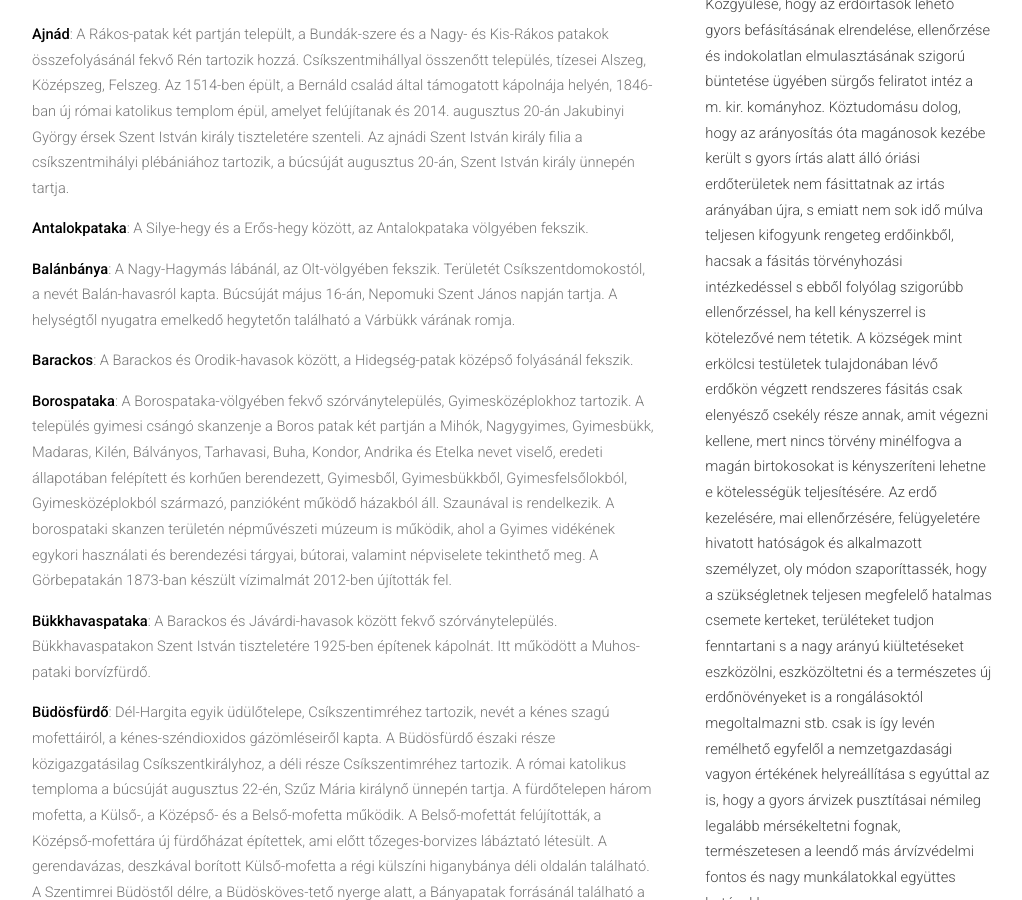
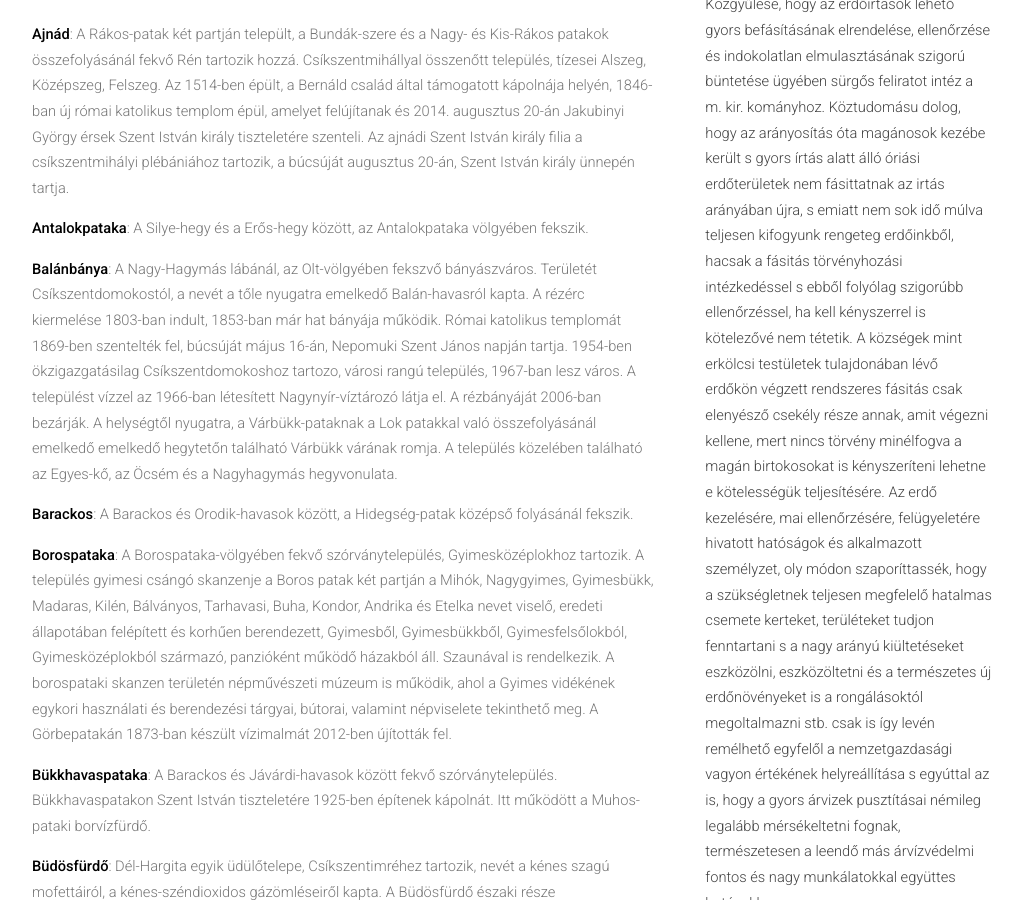
Before and after one commit to siculia/siculia.github.io, a Jekyll site: the page built from siculia-csikszek.html, in a window 1280 px wide and 900 px high, scrolled down 1641 px. Shown: the whole window, without its empty margins (128-1150 px from the left). Built offline with Jekyll 4.4.1, drawn with Linux system fonts in a browser that asks for light colours; nearby versions of some CDN libraries; library files that are not in the unit come from our copies; some of the changed text lies outside the part shown.

Commit message:
Balánbánya

```diff
--- a/siculia-csikszek.html
+++ b/siculia-csikszek.html
@@ -51,7 +51,7 @@ layout: default
 							<hr></hr>
 							<p style="text-align: left;"><b>Ajnád</b>: A Rákos-patak két partján települt, a Bundák-szere és a Nagy- és Kis-Rákos patakok összefolyásánál fekvő Rén tartozik hozzá. Csíkszentmihállyal összenőtt település, tízesei Alszeg, Középszeg, Felszeg. Az 1514-ben épült, a Bernáld család által támogatott kápolnája helyén, 1846-ban új római katolikus templom épül, amelyet felújítanak és 2014. augusztus 20-án Jakubinyi György érsek Szent István király tiszteletére szenteli. Az ajnádi Szent István király filia a csíkszentmihályi plébániához tartozik, a búcsúját augusztus 20-án, Szent István király ünnepén tartja.</p>
 							<p style="text-align: left;"><b>Antalokpataka</b>: A Silye-hegy és a Erős-hegy között, az Antalokpataka völgyében fekszik.</p>
-							<p style="text-align: left;"><b>Balánbánya</b>: A Nagy-Hagymás lábánál, az Olt-völgyében fekszik. Területét Csíkszentdomokostól, a nevét Balán-havasról kapta. Búcsúját május 16-án, Nepomuki Szent János napján tartja. A helységtől nyugatra emelkedő hegytetőn található a Várbükk várának romja.</p>
+							<p style="text-align: left;"><b>Balánbánya</b>: A Nagy-Hagymás lábánál, az Olt-völgyében fekszvő bányászváros. Területét Csíkszentdomokostól, a nevét a tőle nyugatra emelkedő Balán-havasról kapta. A rézérc kiermelése 1803-ban indult, 1853-ban már hat bányája működik. Római katolikus templomát 1869-ben szentelték fel, búcsúját május 16-án, Nepomuki Szent János napján tartja. 1954-ben ökzigazgatásilag Csíkszentdomokoshoz tartozo, városi rangú település, 1967-ban lesz város. A települést vízzel az 1966-ban létesített Nagynyír-víztározó látja el. A rézbányáját 2006-ban bezárják. A helységtől nyugatra, a Várbükk-pataknak a Lok patakkal való összefolyásánál emelkedő emelkedő hegytetőn található Várbükk várának romja. A település közelében található az Egyes-kő, az Öcsém és a Nagyhagymás hegyvonulata.</p>
 							<p style="text-align: left;"><b>Barackos</b>: A Barackos és Orodik-havasok között, a Hidegség-patak középső folyásánál fekszik.</p>
 							<p style="text-align: left;"><b>Borospataka</b>: A Borospataka-völgyében fekvő szórványtelepülés, Gyimesközéplokhoz tartozik. A település gyimesi csángó skanzenje a Boros patak két partján a Mihók, Nagygyimes, Gyimesbükk, Madaras, Kilén, Bálványos, Tarhavasi, Buha, Kondor, Andrika és Etelka nevet viselő, eredeti állapotában felépített és korhűen berendezett, Gyimesből, Gyimesbükkből, Gyimesfelsőlokból, Gyimesközéplokból származó, panzióként működő házakból áll. Szaunával is rendelkezik. A borospataki skanzen területén népművészeti múzeum is működik, ahol a Gyimes vidékének egykori használati és berendezési tárgyai, bútorai, valamint népviselete tekinthető meg. A Görbepatakán 1873-ban készült vízimalmát 2012-ben újították fel.</p>
 							<p style="text-align: left;"><b>Bükkhavaspataka</b>: A Barackos és Jávárdi-havasok között fekvő szórványtelepülés. Bükkhavaspatakon Szent István tiszteletére 1925-ben építenek kápolnát. Itt működött a Muhos-pataki borvízfürdő.</p>
@@ -105,6 +105,7 @@ layout: default
 							<p style="text-align: left;"><b>Gyimesközéplok</b>: A Tatros völgyének középső részén, Boros-patakától a Hidegség-pataka torkolatáig nyúló, havasi szórványtelepekből álló település. Borospataka, Kápolnapataka, Sötétpatak, Jávárdipataka, Bándpataka, Bükkhavaspataka, Hidegségpataka tartozik hozzá. Római katolikus temploma a Bűnbánó Mária Magdolna-templom, búcsúját július 22-én tartják. Gyimesközéplok 2006. augusztus 1-án lesz önálló egyházközség, Szent István király nevét viseli. Jávárdipataka Páduai Szent Antal fakápolnája búcsúnapja június 13-án van. Bándpatak(a) kápolnája 1927-ben épült, 2001-ben kibővítik, új tornyát 2004-ben emelik, a búcsúját július 2-án, Sarlós Boldogasszony napján tartja. Bükkhavaspataka kápolnája 1925-ben Szent István tiszteletére épült, búcsúját augusztus 20-án Szent István király ünnepén tartja.</p>
 							<p style="text-align: left;"><b>Hargitafürdő</b>: Magashegyi üdölőtelep, korábban a csicsói Büdös néven emlegették, 1898 és 1914 között Csíkcsicsó része volt, 1968-től Csíkszeredához tartozik. A Tolvajos-tetőről Hargita-fürdő felé elágazó utat 1942-1943-ban építik fel. Legismertebb épülete az Úz Bence menedékház, amit az Erdélyi Kárpát Egyesület Csíkszéki Szakosztálya sok lelkes túrista és síző támogatásával épített fel.  A hargitafürdői posta és a távbeszélőközpont 1943. március 4-én nyílik meg.A kaolinbányászat beindultával, a csíkcsicsói közbirtokosság tulájonában állt, 1920-as években létesült melegfürdőjét felszámolják, füdőfülkéit lakószobáknak alakítják át. Római katolikus kápolnája mellett 1996-ban új római katolikus templom épült, a búcsúját augusztus 20-án, Szent István király ünnepén tartja. A kaolin kitermelése mintegy öteven évet tartott. Hargitafürdőt borvizei, valamint szén-dioxidos száraz gázömlései, azaz mofettái tették ismerté, borvízforrásai a Szemvíz, Főborvíz, Farkas kútja, Pataki borvíz, Magdolna borvíz, Régi borvíz. Hideg borvizes fürdői az Apafi-fürdő, vagy Vallató, és a Lobogó-fürdő. Hargitafürdő mofettáját 2013-ban felújjították. Sí-, jég és biatlonpályákkal, kalandparkkal, fogadókkal, szállodákkal rendelkezik.</p>
 							<p style="text-align: left;"><b>Hidegség</b>: Hidegség, vagy Hidegségpataka a Tatros-patak baloldali mellékvize, a Hidegség-patak mentén fekszik, Gyimesközéplokhoz tartozik. A hidegségi haranglábnál a búcsút augusztus 6-án az Urunk színeváltozásának ünnepén tartják. A településen az 1925-ben emelt bükkhavasi kápolna beépítésével, 1999–2000-ben római-katolikus templomot építenek, amelyet 2000. augusztus 27-én Tamás József gyulafehérvári segédpüspök Szent István király tiszteletére szentel fel. A Szent István templomhoz 2003–2006 között plébániát építenek, amely Gyimesközéplok filiájaként a XIII. Felcsíki főesperesi kerülethez tartozik. A római katolikus templom búcsúja augusztus 20-án, Szent István király ünnepén van. A hidegségi Szent Imre tiszteletére szentelt görög-katolikus templomot 2015. november 5-én Tamás József, a Gyulafehérvári Római Katolikus Főegyházmegye segédpüspöke szenteli fel. Hidegségpatakában a Jávárdi-hegyen áll a Szent Péter és Pál kápolna, búcsúját június 29-én tarja.</p>
+							<p style="text-align: left;"><b>Heveder</b>: Vasláb település része. A Csobotár-féle házat 1969-ban római katolikus templommá alakítják.</p>
 							<p style="text-align: left;"><b>Hosszúaszó</b>: A Xántus-völgyben, a Hosszúaszó-patak felső folyása mentén fekszik. A Xántus-kápolnát a 1694-ben történt tatárbetörés során elesett Xántus Keresztes alcsíki királybíró emlékére emelték.</p>
 							<p style="text-align: left;"><b>Karcfalva</b>: A Madicsa és a Székászó-patak Oltba ömlésénél települt, Csíkjenőfalvával alkot községet. A település eredetileg a mai Madicsa helyén feküdt és Nagymadicsa volt a neve. Tízesei Felszeg, Alszeg. Tószeget és Ábrámfalvát 1694-ben a tatárok elpusztítják. A Karcfalva és Jenőfalva határán épült vártemplom után elnevezett Nagyboldogasszony egyházközséghez tartozott, először 1566-ban nevezik Karcfalvának. Itt található Felcsík legjobb állapotban megmaradt, a 16. században épült műemkéktemploma, a Karcfalva és Jenőfalva közé épült a Nagyboldogasszony-templom, amelyet nyolc méter magas várfal vesz körül. A búcsúját augusztus 15-én, Nagyboldogasszony napján tartja. Csíkkarcfalva korábban a jelenlegi településtől nyugatra, a Madics nevű helyen települt. A Madicsa fürdő a falutól nyudatra a Madicsa-patak völgyében fekszik. A Lok-patak völgyben borvízkút található. A település Felcsíki Műjégpálya néven saját jégpályával rendelkezik. A Székelyföldi Jégkorong Akadémia orvosi és metodikai központja 2019. január 18-án nyitja meg kapuit. A sportorvosi klinika mindenki előtt nyitva áll, akinek kardiológiai, ortopédiai, belgyógyászati vagy fizioterápiás szakrendelésre van szüksége.</p>
 							<p style="text-align: left;"><b>Kápolnapataka</b>: A Kápolnapataka völgyében fekvő település.</p>
@@ -117,7 +118,8 @@ layout: default
 							<p style="text-align: left;"><b>Lóvész</b>: A Nagy-Lóvész, máskénta Lóvész-tető alatt fekvő hegyvidéki szórványtelepülés.</p>
 							<p style="text-align: left;"><b>Madéfalva</b>: Korábbi neve Amádéfalva volt. A Mórhegyes aljában fekszik, jelentős vasúti csomópont. A búcsúját június 14-én, Jézus Szent Szíve ünnepén tartja. Három jelentősebb borvízforrása van, a Sásszély-dűlőben, a Zsibitó-dülőben és a Tók utcában.</p>
 							<p style="text-align: left;"><b>Magyarcsügés</b>: Csügés, vagy Magyarcsügés a Gyimes völgyében, a Tatros patak mellett települt, Gyepecével és Kóstelekkel együtt a hárompataki szórványtelepülések közé tartozik, korábban Csíkszépvízhez tarozott. Római katolikus temploma a Keresztelő Szent János templom, búcsúját június 24-én, Keresztelő Szent János születése tiszteletére tartja.</p>
-							<p style="text-align: left;"><b>Marosfő</b>: Itt ered a Maros, nevét a Fekete-rez nyugati oldalából eredő folyóról kapta.</p>
+							<p style="text-align: left;"><b>Marosfő</b>: A Maros és az Olt vízválasztóján, a Marosfoi-hágónak nevezett Geréces-nyereg hátán települt, ifjúsági üdülőhely, 1968-tól Vaslábhoz tartozik. Az üdülőhely a nevét a Fekete-rez nyugati oldalából eredő Maros folyóról kapta. A római katolikus templomát 1990-ben kezdik építeni, 1999. november 13-án Magyarországi Szent Margit tiszteletére szentelik fel. Az 1929-1935 között épült román ortodox templomát a Gyümölcsosztó Boldogasszony tiszteletére szetelték. A Nagyboldogasszony román ortodox kolostort és templomot 1999. augusztus 15-én szentelik fel. A Gerécesalja, vagy Gréces sífelvonóval rendelkezik.</p>
+							<p style="text-align: left;"><b>Marosnyír</b>: Szórványtelepülés, összeépült Marosfő üdülőhellyel. A római katolikus temploma 1937-ben épült. A református kápolna alapkövét 1999. november 14-én helyezik el. A római katolikus templomot a teljes felújítás után, 2009. szeptember 19-én Tamás József segédpüspök a Nagyboldogasszony tiszteletére szenteli fel.</p>
 							<p style="text-align: left;"><b>Menaság</b>: Menaság, vagy Csíkmenaság a (Lok-) Fiság-völgyének egyik legmagasabban fekvő települése, a Mesz és a Taploca patakok összefolyásánál települt, nevét Szent Ménász, másként Szent Mennasz [Szent Kristóf] egyiptomi vértanúról kapta. Tízesei Pottyond, Felszeg, Középszeg, Al­szeg és Újfalu. Az egykori román kori temploma helyén a 15. században gótikus templom épült, a sekrestyéje falában 13. századi rózsaablakot őrzött meg, 1655-ben felújítják. A település 1543-ban készült szárnyas oltára a budapesti Nemzeti Galériában látható. A templom tornya 1836-ban épült, harangjai 1582-ből és 1604-ből valók. A templomot 1858-ban barokk oldalcsarnokkal bővítik ki, a Szeplőtelen fogantatás tiszteletére szentelik, búcsúját december 8-án, a Szeplőtelen fogantatás ünnepén tartja. A település kénes borvízforrásai, amelyek magnézium-kalcium-hidrogénkarbonát és kalcium-nátrium-hidrogénkarbonát jellegűek, a Taploca-patak és mellékpatakai, a Vígaszó és Székaszó völgyeiben fakadnak. A Vigasszóbeli fürdőt 1878-ban hozták létre de csak néhány évig működött. A Vígasszó borvízforrástól keletre találjuk a Szemvíz és a Büdöskút forrásokat. A Egerfeje borvízet már nem használják.</p>
 							<p style="text-align: left;"><b>Menaságújfalu</b>: A Fiság és a Taploca patakok találkozásánál létrejött település. Római katolikus kápolnája 18. századi, az Úr színeváltozásának tiszteletére szentelték.</p>
 							<p style="text-align: left;"><b>Pottyond</b>: A Fenyővize és a Vasond-patak összefolyásánál fekszik. Három falurészből, Borloka, Bükkfalva és Lázárfalva áll.</p>
```
